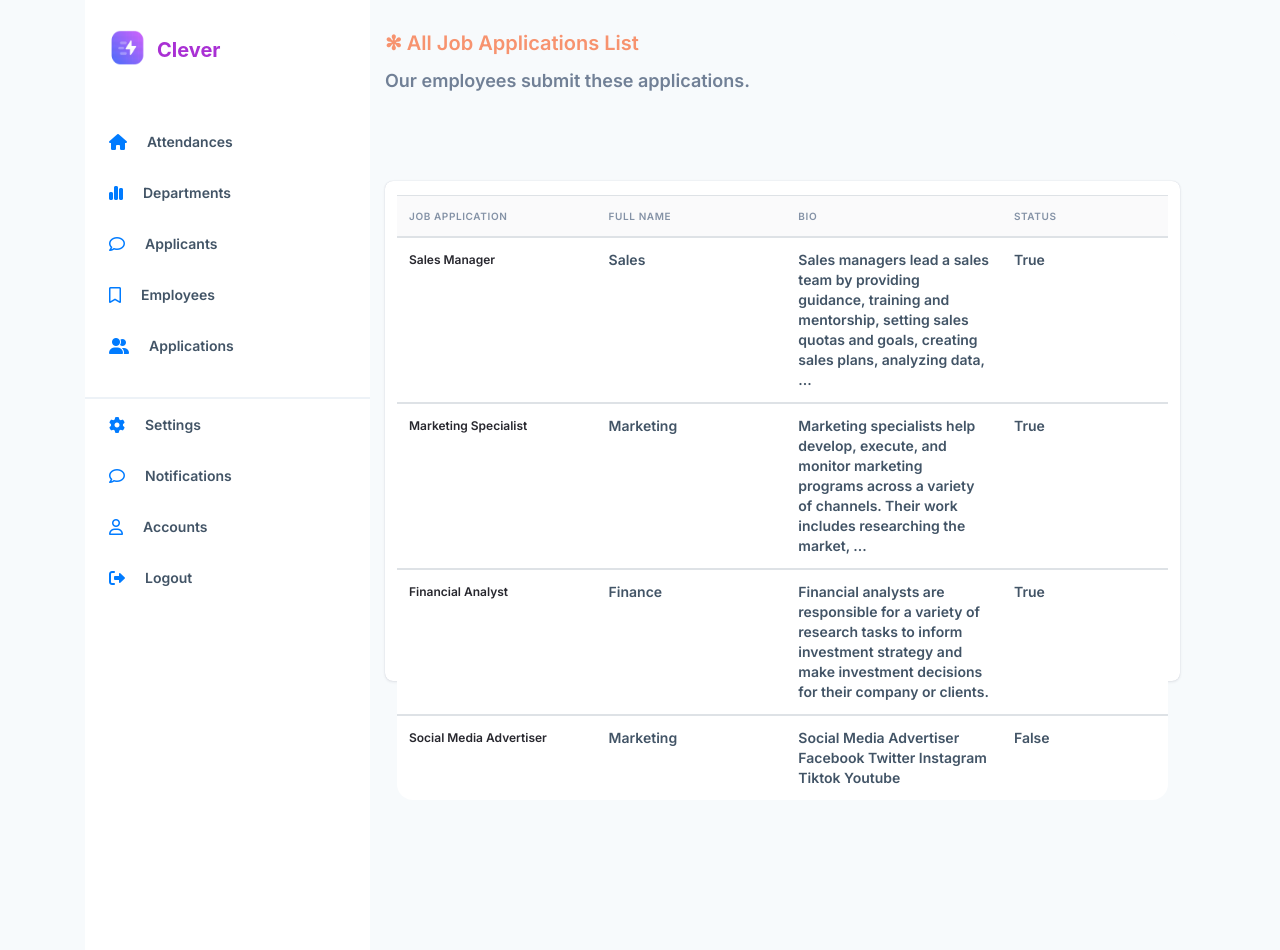
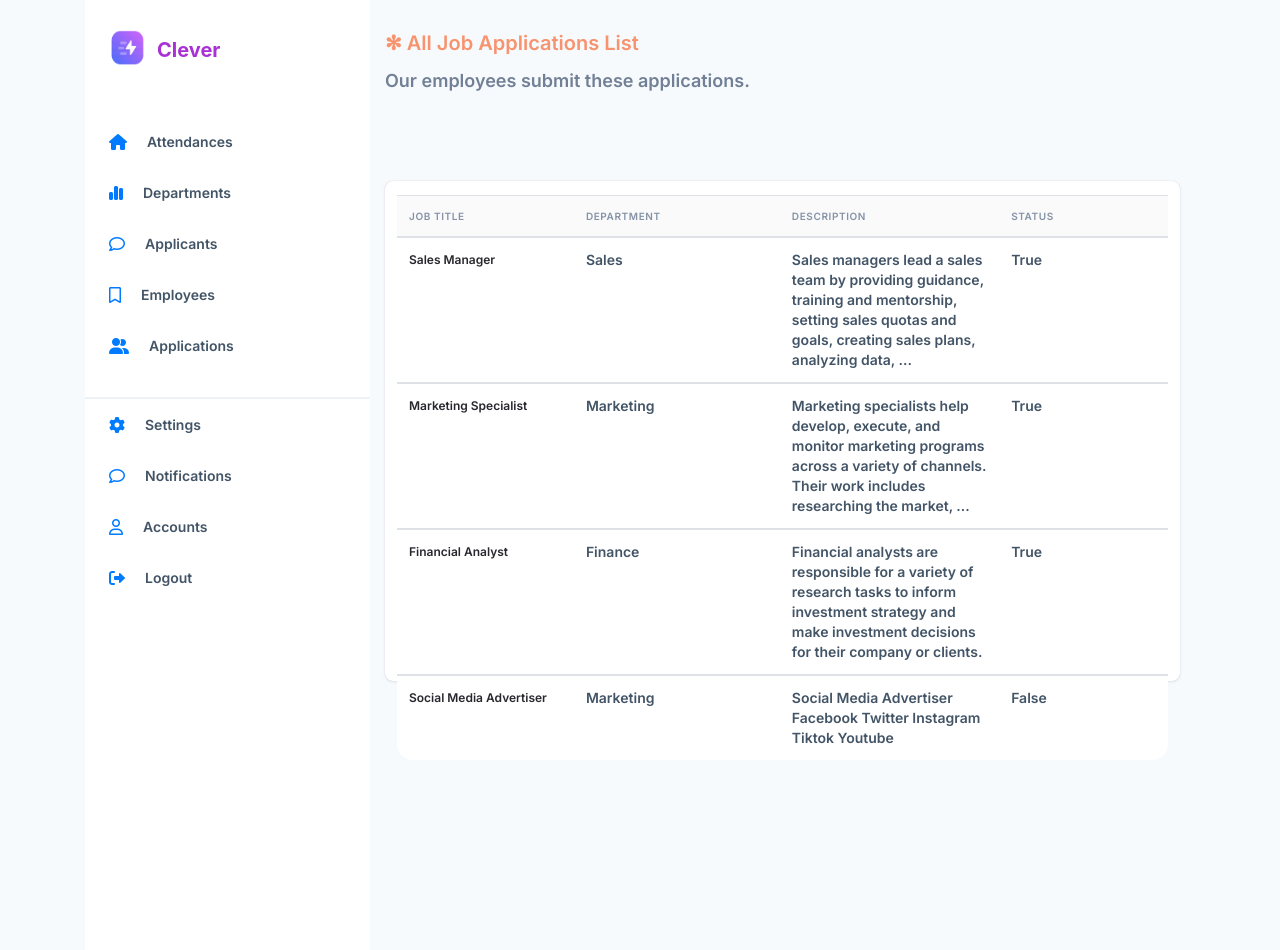
Before and after one commit to Anwartamimi/Employee-Project, a Django app: page /job_applications/ in a window 1280 px wide. Run offline with Django 4.2, Linux system fonts and the light colour scheme; a user stored in the database is signed in; data comes from the database, SQL or seed files in the repository; both versions use the stored data as it was after the commit; some libraries are stand-ins or nearby versions.

Commit message:
applicant modified

```diff
--- a/employee_app/models.py
+++ b/employee_app/models.py
@@ -21,9 +21,10 @@ class Job_Application(models.Model):
         return self.job_title
 
 
+
 class Employee(models.Model):
     full_name = models.CharField(max_length=100)
-    birth_date = models.DateField()
+    birth_date = models.DateField(null=True, blank=True)
     joining_date = models.DateField(auto_now_add=True)
     department = models.ForeignKey(
         Department, on_delete=models.PROTECT)
@@ -37,6 +38,10 @@ class Employee(models.Model):
     def get_absolute_url(self):
         return reverse("employees")
 
+    def create(cls, full_name):
+        employee = cls(full_name=full_name)
+        # do something with the book
+        return employee
 
 class Employee_Applicant(models.Model):
 
--- a/employee_app/templates/employee_app/employee_list.html
+++ b/employee_app/templates/employee_app/employee_list.html
@@ -30,9 +30,10 @@ Employees
 				<thead>
 				  <tr>
 					<th scope="col">Full Name</th>
+					<th scope="col">Bio</th>
 					<th scope="col">Department</th>
 					<th scope="col">Status</th>
-					<th scope="col">BOD</th>
+					<th scope="col">Joining Date</th>
 				  </tr>
 				</thead>
 				{% for employee in employees %}
@@ -40,9 +41,10 @@ Employees
 				<tbody>
 				  <tr>
 					<th scope="row">{{ employee.full_name }}</th>
+					<td>{{ employee.bio }}</td>
 					<td>{{ employee.department }}</td>
 					<td>{{ employee.is_active }}</td>
-					<td>{{ employee.birth_date }}</td>
+					<td>{{ employee.joining_date }}</td>
 				  </tr>
 
 				</tbody>
--- a/employee_app/templates/employee_app/job_application_list.html
+++ b/employee_app/templates/employee_app/job_application_list.html
@@ -44,9 +44,9 @@ Job Applications
 			<table class="table">
 				<thead>
 				  <tr>
-					<th scope="col">Job Application</th>
-					<th scope="col">Full Name</th>
-					<th scope="col">Bio</th>
+					<th scope="col">Job Title</th>
+					<th scope="col">Department</th>
+					<th scope="col">Description</th>
 					<th scope="col">Status</th>
 				  </tr>
 				</thead>
--- a/employee_app/views.py
+++ b/employee_app/views.py
@@ -1,9 +1,5 @@
 from django.shortcuts import render, redirect
-from django.contrib import messages
 from django.contrib.auth.decorators import login_required
-
-from django.http import Http404
-
 from django.contrib.auth.models import User
 from .models import (
     Department,
@@ -12,9 +8,7 @@ from .models import (
     Employee,
     Job_Application,
     )
-
 from django.contrib.auth.mixins import LoginRequiredMixin
-
 from django.views.generic import (
     ListView, CreateView, DetailView, UpdateView, DeleteView
 )
@@ -29,7 +23,6 @@ def home(request):
     employees_applicant_count = Employee_Applicant.objects.all().count()
     department_count = Department.objects.all().count()
 
-
     return render(request, 'employee_app/home.html',
                    {'employees_count': employees_count,
                     'employees_applicant_count': employees_applicant_count,
@@ -37,11 +30,9 @@ def home(request):
                                                       })
 
 def settings(request):
-
     return render(request, 'employee_app/settings.html', {})
 
 def notifications(request):
-
     return render(request, 'employee_app/notifications.html', {})
 
 
@@ -60,6 +51,7 @@ class DepartmentList(ListView):
             return response
         return super(DepartmentList, self).post(request, **kwargs)
 
+
 class AttencanceListView(ListView):
     model = Attendance
     context_object_name = 'attendances'
@@ -74,6 +66,7 @@ class AttencanceListView(ListView):
             response = redirect('/login/')
             return response
         return super(AttencanceListView, self).post(request, **kwargs)
+
 
 class employee_applicantsList(ListView):
     model = Employee_Applicant
@@ -107,8 +100,6 @@ class EmployeesListView(ListView):
         return super(EmployeesListView, self).post(request, **kwargs)
 
 
-
-
 class JobAapplicationsList(ListView):
     model = Job_Application
     context_object_name = 'job_applications'
@@ -129,6 +120,7 @@ class EmployeeApplicantDetailView(DetailView):
     model = Employee_Applicant
     template_name = 'employee_app/eapplicatant_detail.html'
 
+
 class ApplicantCreateView(LoginRequiredMixin, CreateView):
     model = Employee_Applicant
     template_name = 'employee_app/post_form.html'
@@ -143,7 +135,7 @@ class ApplicantUpdateView(UpdateView):
     fields = ['job_application','employee_full_name','employee_bio', 'status']
 
     def post(self, request, *args, **kwargs):
-        if request.POST['status'] == 'Rejected' or  request.POST['status'] == 'pending' :
+        if request.POST['status'] == 'Rejected' or request.POST['status'] == 'pending' :
             self.object = self.get_object()
             request.POST = request.POST.copy()
             request.POST['job_application'] = self.object.job_application
@@ -155,21 +147,25 @@ class ApplicantUpdateView(UpdateView):
             self.object = self.get_object()
             request.POST = request.POST.copy()
 
+            job_application = self.object.job_application
+            full_name = self.object.employee_full_name
+            bio = self.object.employee_bio
 
+            job_application_id = request.POST['job_application']
 
-        # print(dir(request.POST))
-        # print(request.POST.values)
-        # print(request.POST.items)
-        print(request.POST['status'])
-        #if request.POST['status'] == 'Rejected':
+            queryset = Job_Application.objects.filter(
+                id=job_application_id).values('department')
 
-        #   pass
-        #JA = Job_Application.objects.get(id=2)
-        # JA.department
-        #print(JA)
-        # print(request.POST.employee_full_name)
-        # print(request.POST.employee_bio)
+            em = Employee.objects.create(
+                full_name=full_name,
+                bio = bio,
+                is_active = True,
+                department_id = queryset,
+                job_application_id = job_application_id,
+                )
+
         return super(ApplicantUpdateView, self).post(request, **kwargs)
+
 
 class ApplicantDeleteView(DeleteView):
 
```
Also changed, not shown: db.sqlite3, employee_app/migrations/0013_alter_employee_birth_date.py (added).
